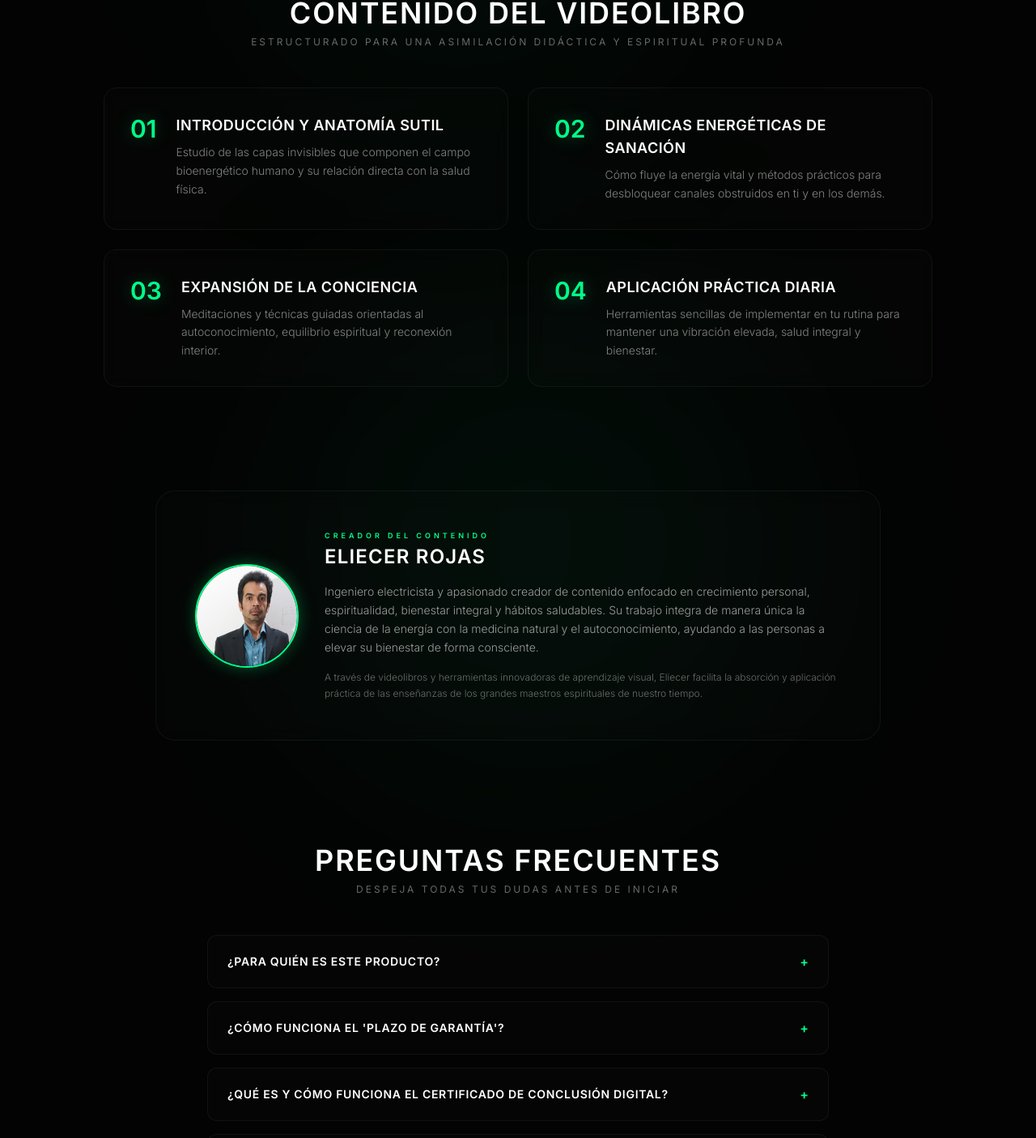
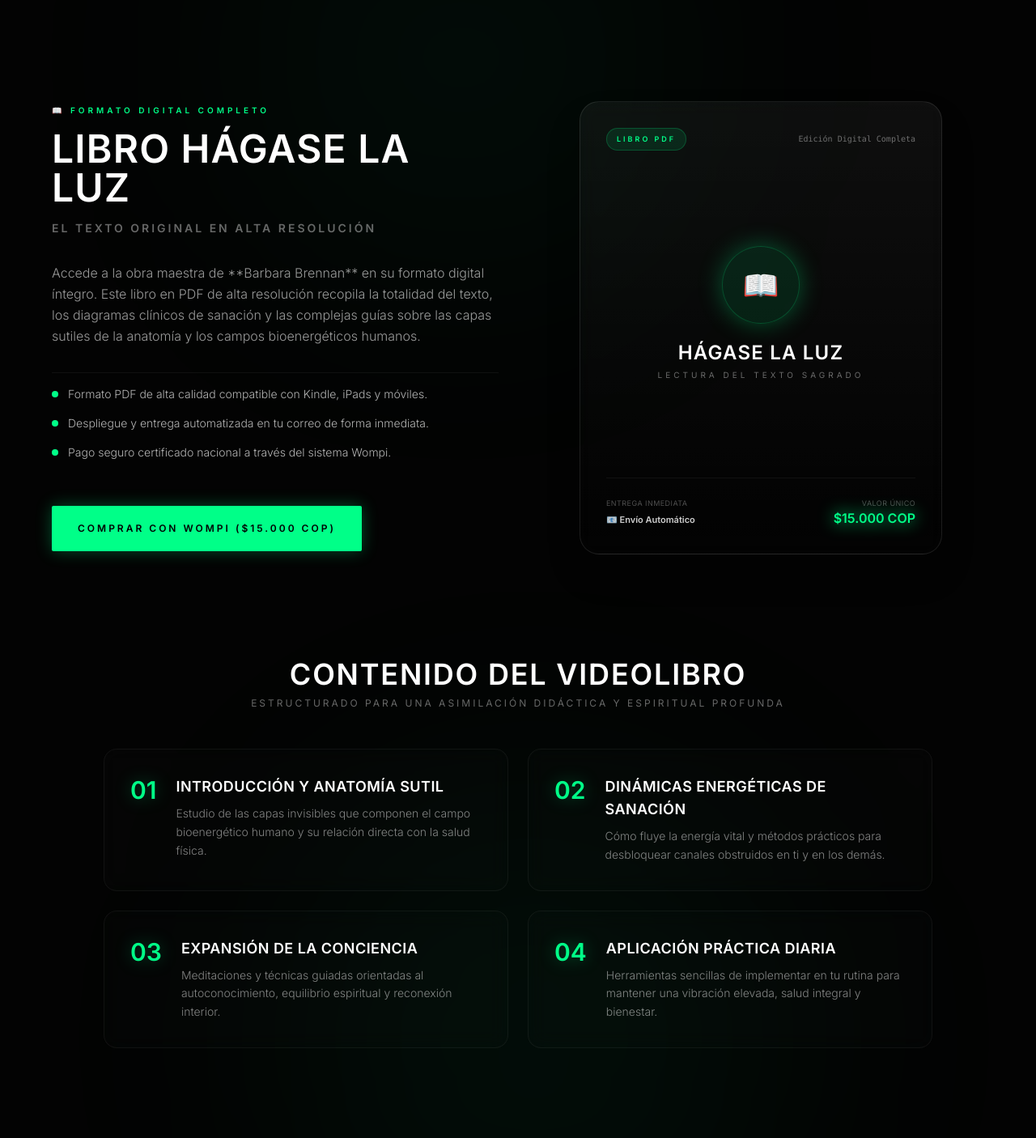
Before and after one commit to neoeliecer/matrixproduccionespagina, a Next.js app: page /tienda in a window 1280 px wide. Shown: the part 1060-2466 px from the top of the page at 81% size. Built offline with nearby package versions, Linux system fonts and the light colour scheme.

Commit message:
feat: integrar libro digital en la tienda con pasarela Wompi y modal de exito

```diff
--- a/app/tienda/page.tsx
+++ b/app/tienda/page.tsx
@@ -1,25 +1,52 @@
 "use client";
 
-import { useState } from "react";
+import { useState, useEffect } from "react";
 import Navbar from "@/components/Navbar";
 import Footer from "@/components/Footer";
 import CinematicOverlay from "@/components/CinematicOverlay";
 
 export default function Tienda() {
   const [openFaq, setOpenFaq] = useState<number | null>(null);
+  const [showSuccessModal, setShowSuccessModal] = useState(false);
+
+  useEffect(() => {
+    if (typeof window !== "undefined") {
+      const params = new URLSearchParams(window.location.search);
+      if (params.get("success") === "true") {
+        setShowSuccessModal(true);
+        // Limpiar los parámetros de la URL para que no vuelva a abrirse al recargar
+        window.history.replaceState({}, document.title, window.location.pathname);
+      }
+    }
+  }, []);
 
   const toggleFaq = (index: number) => {
     setOpenFaq(openFaq === index ? null : index);
   };
 
+  const handleWompiPayment = () => {
+    const timestamp = Date.now();
+    const randomString = Math.random().toString(36).substring(2, 9);
+    // Generar una referencia única que Wompi reportará al webhook
+    const reference = `LIBRO_${timestamp}_${randomString}`;
+    const amountInCents = 1500000; // $15,000 COP en centavos
+    const publicKey = "pub_test_zpbUNvVzeFdnAdoK0StdhL3Qs4uEX3vS"; // Sandbox test key
+    const redirectUrl = "https://matrixproducciones.com/tienda?success=true";
+
+    const wompiUrl = `https://checkout.wompi.co/p/?public_key=${publicKey}&currency=COP&amount_in_cents=${amountInCents}&reference=${reference}&redirect_url=${encodeURIComponent(redirectUrl)}`;
+
+    // Abrir la pasarela de pagos segura en una nueva pestaña
+    window.open(wompiUrl, "_blank");
+  };
+
   const faqs = [
     {
       question: "¿Para quién es este producto?",
-      answer: "Este curso está diseñado para personas que quieren entender cómo sanarse a sí mismas y sanar a otras personas a través del entendimiento profundo de las capas invisibles y los campos energéticos del cuerpo humano, inspirados en la sabiduría de Barbara Brennan.",
+      answer: "Este curso y libro están diseñados para personas que quieren entender cómo sanarse a sí mismas y sanar a otras personas a través del entendimiento profundo de las capas invisibles y los campos energéticos del cuerpo humano, inspirados en la sabiduría de Barbara Brennan.",
     },
     {
       question: "¿Cómo funciona el 'Plazo de Garantía'?",
-      answer: "El curso cuenta con una Garantía Incondicional de 7 días respaldada por Hotmart. Tendrás tu dinero de vuelta al 100% y sin preguntas si decides que el contenido no cumple con tus expectativas dentro de ese período.",
+      answer: "El videolibro cuenta con una Garantía Incondicional de 7 días respaldada por Hotmart. Tendrás tu dinero de vuelta al 100% y sin preguntas si decides que el contenido no cumple con tus expectativas dentro de ese período.",
     },
     {
       question: "¿Qué es y cómo funciona el Certificado de Conclusión digital?",
@@ -27,11 +54,11 @@
     },
     {
       question: "¿Cómo recibiré acceso al producto?",
-      answer: "Inmediatamente después de realizar tu pago seguro, recibirás un correo electrónico de Hotmart con tus credenciales de acceso. Podrás ingresar al área de miembros y consumir los videolibros desde cualquier dispositivo móvil, tablet, computador o smart TV.",
+      answer: "Para el Videolibro, recibirás un correo de Hotmart con tus credenciales inmediatamente después del pago. Para el Libro Digital PDF comprado con Wompi, el sistema te enviará un correo automatizado desde contacto@matrixproducciones.com con el enlace seguro de descarga en menos de 60 segundos.",
     },
     {
-      question: "¿Cómo realizo mi compra?",
-      answer: "Solo debes hacer clic en el botón 'Comprar Ahora en Hotmart'. Serás redirigido a la pasarela oficial de pagos de Hotmart, donde podrás elegir tu método de pago preferido (tarjeta de crédito, PSE, PayPal, etc.) de forma 100% segura.",
+      question: "¿Cómo realizo mi compra de forma segura?",
+      answer: "Solo debes hacer clic en el botón de compra del producto deseado. Serás redirigido a las pasarelas oficiales correspondientes (Hotmart para videolecciones, y Wompi para el libro digital en PDF) donde podrás pagar de forma 100% encriptada y segura.",
     },
   ];
 
@@ -63,6 +90,30 @@
       <CinematicOverlay />
       <Navbar />
 
+      {/* MODAL DE COMPRA EXITOSA (WOMPI WEBHOOK REDIRECT) */}
+      {showSuccessModal && (
+        <div className="fixed inset-0 z-50 flex items-center justify-center p-4 bg-black/80 backdrop-blur-md animate-fadeIn">
+          <div className="relative max-w-md w-full bg-[#090909] border border-accent/20 rounded-3xl p-8 text-center shadow-[0_0_50px_rgba(0,255,136,0.15)]">
+            <div className="w-16 h-16 bg-accent/10 border border-accent/30 rounded-full flex items-center justify-center text-3xl text-accent mx-auto mb-6 shadow-[0_0_20px_var(--accent-glow)] animate-pulse">
+              ✅
+            </div>
+            <h3 className="text-2xl font-black uppercase tracking-wider text-white mb-4">
+              ¡Pago Exitoso!
+            </h3>
+            <p className="text-white/60 text-sm leading-relaxed mb-6 font-light">
+              Tu pago ha sido procesado de forma 100% segura a través de **Wompi**.<br/><br/>
+              En los próximos 60 segundos recibirás un correo electrónico de **Matrix Producciones** con el enlace de descarga seguro para tu **Libro Digital en PDF**.
+            </p>
+            <button
+              onClick={() => setShowSuccessModal(false)}
+              className="w-full bg-accent hover:bg-[#00cc6a] text-black font-extrabold text-xs uppercase tracking-[3px] py-4 rounded-[2px] transition-all duration-300 shadow-[0_0_15px_var(--accent-glow)] cursor-pointer"
+            >
+              Entendido
+            </button>
+          </div>
+        </div>
+      )}
+
       <main className="relative min-h-screen bg-[#030303] pt-32 pb-24 px-6 md:px-12 overflow-hidden">
         {/* Neon glowing auras */}
         <div className="absolute top-1/4 left-1/4 w-[500px] h-[500px] bg-accent/5 rounded-full blur-[140px] pointer-events-none" />
@@ -79,11 +130,11 @@
               Transformación Personal
             </h1>
             <p className="text-white/40 text-sm max-w-xl mx-auto uppercase tracking-[3px] mt-2">
-              Conecta con la sabiduría de Barbara Brennan en formato interactivo
+              Conecta con la sabiduría de Barbara Brennan en formato interactivo y digital
             </p>
           </div>
 
-          {/* ================= PRODUCT DISPLAY GRID ================= */}
+          {/* ================= PRODUCTO 1: VIDEOLIBRO PREMIUM ================= */}
           <div className="grid lg:grid-cols-12 gap-12 items-center max-w-6xl mx-auto mb-32">
 
             {/* Product Mockup Representation (Left) */}
@@ -136,7 +187,7 @@
             <div className="lg:col-span-6 space-y-8">
               <div className="space-y-4">
                 <span className="text-accent text-[10px] uppercase tracking-[4px] font-extrabold block">
-                  ✨ Estreno Exclusivo
+                  ✨ ESTRENO EXCLUSIVO EN VIDEO
                 </span>
                 <h2 className="text-3xl md:text-5xl font-black uppercase text-white tracking-wide leading-none">
                   Hágase La Luz
@@ -147,7 +198,7 @@
               </div>
 
               <p className="text-white/60 text-base leading-relaxed font-light">
-                Descubre una nueva forma de conectar con la sabiduría de **Barbara Brennan** a través de este exclusivo conjunto de videos interactivos del aclamado libro de **'Hágase la Luz'**. Sumérgete en cada capítulo y experimenta la profundidad de sus enseñanzas de una manera visualmente atractiva, moderna y accesible.
+                Descubre una nueva forma de conectar con la sabiduría de **Barbara Brennan** a través de este exclusivo conjunto de videos interactivos del aclamado libro de **&apos;Hágase la Luz&apos;**. Sumérgete en cada capítulo y experimenta la profundidad de sus enseñanzas de una manera visualmente atractiva, moderna y accesible.
               </p>
 
               <div className="space-y-4 pt-4 border-t border-white/5">
@@ -183,6 +234,101 @@
                 >
                   Ver Ficha Oficial
                 </a>
+              </div>
+            </div>
+
+          </div>
+
+          {/* ================= PRODUCTO 2: LIBRO DIGITAL COMPLETO (PDF) ================= */}
+          <div className="grid lg:grid-cols-12 gap-12 items-center max-w-6xl mx-auto mb-32 border-t border-white/5 pt-32">
+
+            {/* Product Copy & Buy Card (Left - Alternating Order) */}
+            <div className="lg:col-span-6 space-y-8 order-2 lg:order-1">
+              <div className="space-y-4">
+                <span className="text-accent text-[10px] uppercase tracking-[4px] font-extrabold block">
+                  📖 FORMATO DIGITAL COMPLETO
+                </span>
+                <h2 className="text-3xl md:text-5xl font-black uppercase text-white tracking-wide leading-none">
+                  Libro Hágase La Luz
+                </h2>
+                <p className="text-white/40 text-sm font-semibold uppercase tracking-[3px]">
+                  El texto original en alta resolución
+                </p>
+              </div>
+
+              <p className="text-white/60 text-base leading-relaxed font-light">
+                Accede a la obra maestra de **Barbara Brennan** en su formato digital íntegro. Este libro en PDF de alta resolución recopila la totalidad del texto, los diagramas clínicos de sanación y las complejas guías sobre las capas sutiles de la anatomía y los campos bioenergéticos humanos.
+              </p>
+
+              <div className="space-y-4 pt-4 border-t border-white/5">
+                <div className="flex items-center gap-3">
+                  <span className="w-2 h-2 rounded-full bg-accent" />
+                  <span className="text-white/70 text-sm font-light">Formato PDF de alta calidad compatible con Kindle, iPads y móviles.</span>
+                </div>
+                <div className="flex items-center gap-3">
+                  <span className="w-2 h-2 rounded-full bg-accent" />
+                  <span className="text-white/70 text-sm font-light">Despliegue y entrega automatizada en tu correo de forma inmediata.</span>
+                </div>
+                <div className="flex items-center gap-3">
+                  <span className="w-2 h-2 rounded-full bg-accent" />
+                  <span className="text-white/70 text-sm font-light">Pago seguro certificado nacional a través del sistema Wompi.</span>
+                </div>
+              </div>
+
+              {/* Glowing CTA Button Container for Wompi */}
+              <div className="pt-6 flex flex-col sm:flex-row gap-4 items-center">
+                <button
+                  onClick={handleWompiPayment}
+                  className="w-full sm:w-auto bg-accent hover:bg-[#00cc6a] text-black font-extrabold text-xs uppercase tracking-[3px] px-8 py-5 rounded-[2px] transition-all duration-300 text-center shadow-[0_0_20px_var(--accent-glow)] hover:shadow-[0_0_30px_var(--accent)] hover:-translate-y-1 active:translate-y-0 cursor-pointer"
+                >
+                  Comprar con Wompi ($15.000 COP)
+                </button>
+              </div>
+            </div>
+
+            {/* Product Mockup Representation (Right - Alternating Order) */}
+            <div className="lg:col-span-6 flex justify-center order-1 lg:order-2">
+              <div className="relative group w-full max-w-md aspect-[4/5] bg-gradient-to-b from-white/5 to-transparent border border-white/10 rounded-3xl p-8 backdrop-blur-md flex flex-col justify-between shadow-2xl hover:border-accent/30 transition-all duration-700">
+                {/* Glowing neon halo */}
+                <div className="absolute inset-0 rounded-3xl bg-accent/5 opacity-0 group-hover:opacity-100 transition-opacity duration-700 blur-2xl pointer-events-none" />
+
+                {/* Badge */}
+                <div className="flex justify-between items-center z-10">
+                  <span className="text-[9px] uppercase tracking-[3px] font-extrabold text-accent bg-accent/10 border border-accent/20 px-3 py-1.5 rounded-full">
+                    Libro PDF
+                  </span>
+                  <span className="text-[10px] text-white/40 font-mono">
+                    Edición Digital Completa
+                  </span>
+                </div>
+
+                {/* Mockup Center Design */}
+                <div className="my-8 flex flex-col items-center justify-center space-y-6 relative z-10">
+                  {/* Glowing book icon representing the PDF */}
+                  <div className="w-24 h-24 rounded-full bg-accent/10 border border-accent/20 flex items-center justify-center text-4xl text-accent shadow-[0_0_30px_var(--accent-glow)] group-hover:scale-105 transition-transform duration-500">
+                    📖
+                  </div>
+                  <div className="text-center space-y-2">
+                    <h3 className="text-2xl font-black uppercase tracking-wider text-white leading-none">
+                      Hágase La Luz
+                    </h3>
+                    <p className="text-white/40 text-[10px] uppercase tracking-[4px]">
+                      Lectura del Texto Sagrado
+                    </p>
+                  </div>
+                </div>
+
+                {/* Secure checkout footer */}
+                <div className="pt-6 border-t border-white/5 flex justify-between items-center z-10">
+                  <div className="text-left">
+                    <span className="text-[9px] uppercase tracking-wider text-white/30 block">Entrega inmediata</span>
+                    <span className="text-[11px] font-bold text-white/80">📧 Envío Automático</span>
+                  </div>
+                  <div className="text-right">
+                    <span className="text-[9px] uppercase tracking-wider text-white/30 block">Valor único</span>
+                    <span className="text-base font-black text-accent drop-shadow-[0_0_10px_var(--accent)]">$15.000 COP</span>
+                  </div>
+                </div>
               </div>
             </div>
 
@@ -224,7 +370,7 @@
           {/* ================= MEET THE CREATOR SECTION ================= */}
           <div className="max-w-4xl mx-auto mb-32 bg-white/[0.01] border border-white/5 p-8 md:p-12 rounded-3xl backdrop-blur-md">
             <div className="flex flex-col md:flex-row gap-8 items-center">
-              {/* Creator Photo Placeholder */}
+              {/* Creator Photo */}
               <div className="w-32 h-32 rounded-full overflow-hidden border-2 border-accent shrink-0 shadow-[0_0_20px_var(--accent-glow)]">
                 <img
                   src="/img/equipo/eliecer.jpg"
```
